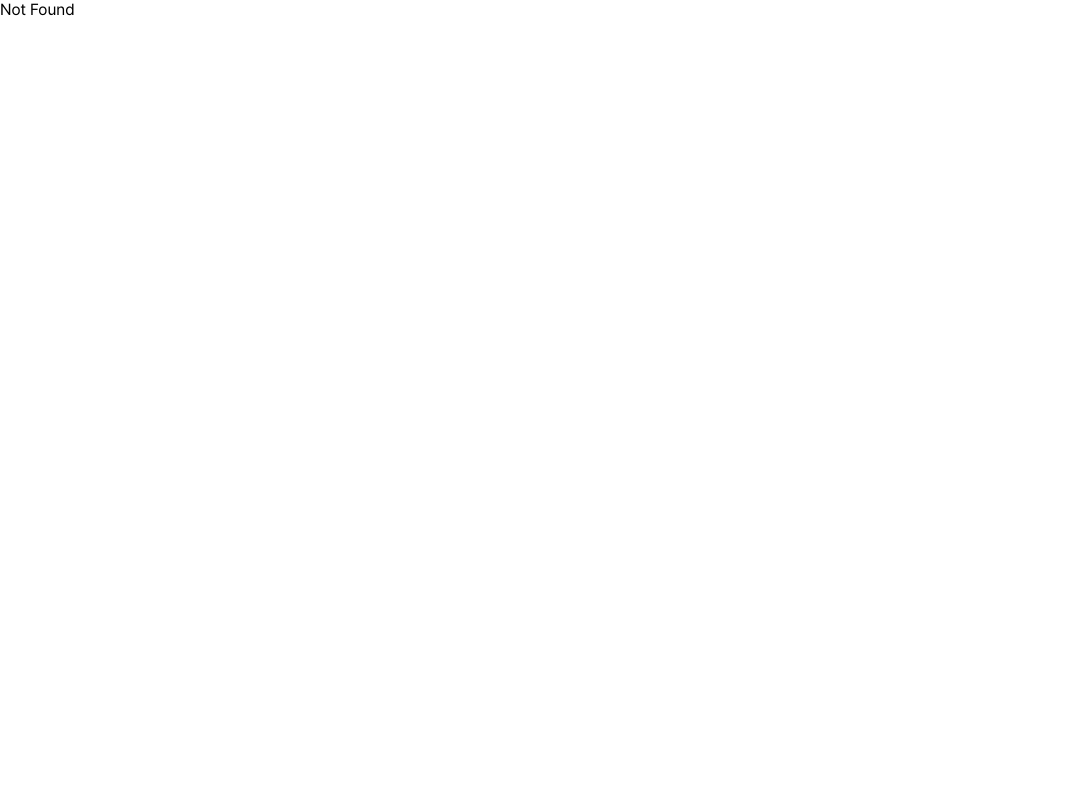
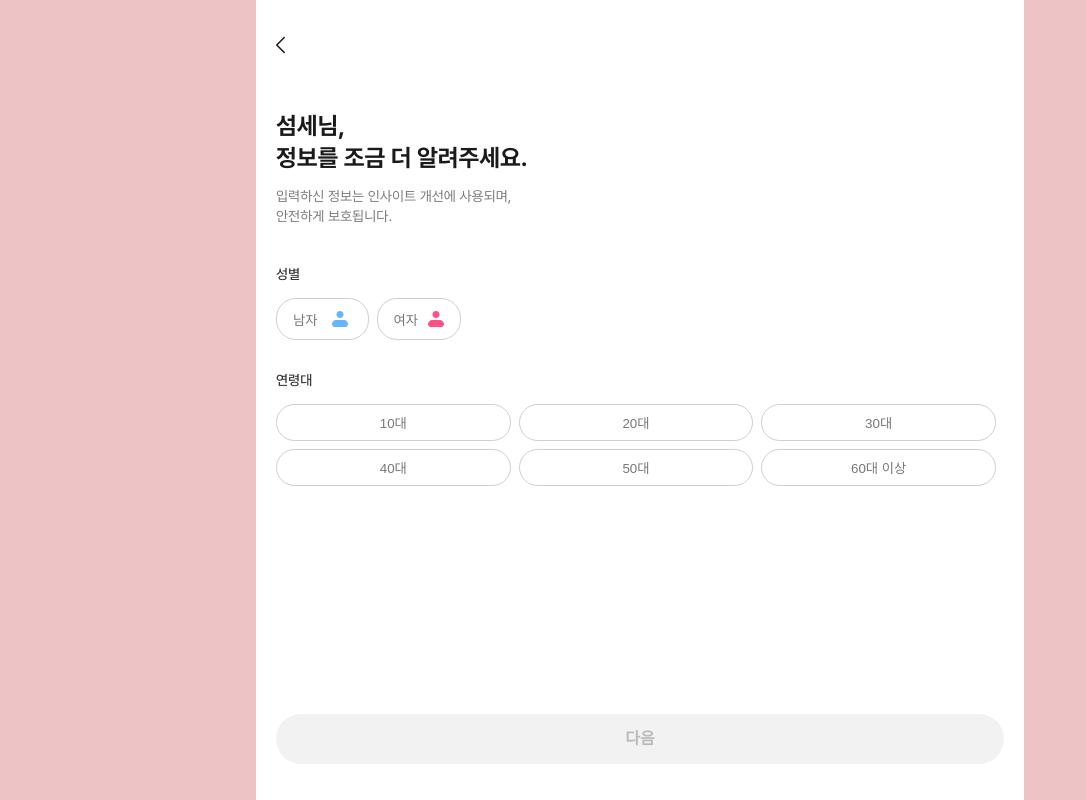
Before and after one commit to Team-SEOMSE/seomse-web, a React (Vite) app: page /user-details in a window 1280 px wide. Before the commit this address had no page. Shown: the whole page, without its empty margins (0-1086 px from the left). Built offline with nearby package versions, Linux system fonts and the light colour scheme.

Commit message:
feat: 필터 & 섬세한 예약 항목에 쓰일 공용 컴포넌트 개발 완료 (#17)
* feat: 필터 & 섬세한 예약 항목에 쓰일 공용 컴포넌트 개발 완료

* feat: 유저 추가 정보 받을 페이지 완성

* fix: 회원가입 버튼 -> 페이지 연결

```diff
--- a/src/App.tsx
+++ b/src/App.tsx
@@ -7,6 +7,7 @@ import Signup from "./pages/signup/Signup";
 import KakaoLogin from "./pages/socialLogin/KakaoLogin";
 import Splash from "./pages/splash/Splash";
 import Trend from "./pages/trend/Trend";
+import UserDetails from "./pages/userDetails/UserDetails";
 // import MyPage from "./pages/myPage/MyPage";
 // import Reservation from "./pages/reservation/Reservation";
 // import Heart from "./pages/savedStyles/SavedStyles";
@@ -21,6 +22,7 @@ const router = createBrowserRouter([
             { path: "splash", element: <Splash /> },
             { path: "kakao-login", element: <KakaoLogin /> },
             { path: "email-login", element: <EmailLogin /> },
+            { path: "user-details", element: <UserDetails /> },
             { path: "signup", element: <Signup /> },
             { path: "home", element: <Home /> },
             { path: "trend", element: <Trend /> },
--- /dev/null
+++ b/src/components/common/selectGroup/SelectGroup.module.css
@@ -0,0 +1,48 @@
+.group {
+    margin-bottom: 32px;
+}
+
+.label {
+    margin-bottom: 16px;
+    font-size: 14px;
+    font-weight: 500;
+    color: #353535;
+}
+
+.options {
+    display: flex;
+    flex-wrap: wrap;
+    gap: 8px;
+}
+
+.option {
+    padding: 8px 16px;
+    border: 1px solid #cfcfcf;
+    color: #787878;
+    border-radius: 20px;
+    background: #fff;
+    cursor: pointer;
+    font-weight: 500;
+    display: flex;
+    align-items: center;
+    justify-content: center;
+    gap: 4px;
+    flex: 0 0 auto;
+}
+
+.threeOrMore .option {
+    flex: 1 1 calc(33.333% - 8px);
+    max-width: calc(33.333% - 8px);
+}
+
+.selected {
+    border: 1px solid #ff3871;
+    color: #ff3871;
+    background: #fff2f5;
+}
+
+.option_icon {
+    margin-left: 6px;
+    display: flex;
+    align-items: center;
+}
--- /dev/null
+++ b/src/components/common/selectGroup/SelectGroup.tsx
@@ -0,0 +1,68 @@
+import { ReactNode, useState } from "react";
+import styles from "./SelectGroup.module.css";
+
+interface SelectGroupProps {
+    label: string;
+    options: string[];
+    optionIcons?: ReactNode[];
+    multiple?: boolean;
+    onChange?: (selected: string[] | string) => void;
+}
+
+const SelectGroup = ({
+    label,
+    options,
+    optionIcons = [],
+    multiple = false,
+    onChange,
+}: SelectGroupProps) => {
+    const [selected, setSelected] = useState<string[]>([]);
+
+    const handleClick = (option: string) => {
+        let newSelected: string[];
+
+        if (multiple) {
+            newSelected = selected.includes(option)
+                ? selected.filter((v) => v !== option)
+                : [...selected, option];
+        } else {
+            newSelected = [option];
+        }
+
+        setSelected(newSelected);
+        if (onChange) {
+            onChange(multiple ? newSelected : newSelected[0]);
+        }
+    };
+
+    return (
+        <div className={styles.group}>
+            <p className={styles.label}>{label}</p>
+            <div
+                className={`${styles.options} ${
+                    options.length >= 3 ? styles.threeOrMore : ""
+                }`}
+            >
+                {options.map((option, idx) => (
+                    <button
+                        key={option}
+                        type="button"
+                        className={`${styles.option} ${
+                            selected.includes(option) ? styles.selected : ""
+                        }`}
+                        onClick={() => handleClick(option)}
+                    >
+                        <span>{option}</span>
+                        {optionIcons[idx] && (
+                            <span className={styles.option_icon}>
+                                {optionIcons[idx]}
+                            </span>
+                        )}
+                    </button>
+                ))}
+            </div>
+        </div>
+    );
+};
+
+export default SelectGroup;
--- a/src/components/login/KakaoLoginSection.tsx
+++ b/src/components/login/KakaoLoginSection.tsx
@@ -11,8 +11,14 @@ const STYLE: ButtonStyles = {
 };
 
 const KakaoLoginSection = () => {
-    const buttonElements: ButtonElements = { content: "카카오로 로그인" };
     const navigate = useNavigate();
+    const buttonElements: ButtonElements = {
+        content: "카카오로 로그인",
+        handleClick: () => {
+            // 카카오 로그인 개발 전 임시로 페이지 이동
+            navigate("/user-details");
+        },
+    };
 
     return (
         <div className={styles.login_section}>
--- a/src/components/signup/SignupSection.tsx
+++ b/src/components/signup/SignupSection.tsx
@@ -1,4 +1,5 @@
 import { useState } from "react";
+import { useNavigate } from "react-router-dom";
 import BackHeader from "../../layout/backHeader/BackHeader";
 import type { ButtonStyles } from "../../types/common/button";
 import Button from "../common/button/Button";
@@ -22,8 +23,14 @@ const SignupSection = () => {
     const [emailError, setEmailError] = useState<string | null>(null);
     const [pwError] = useState<string | null>(null);
     const [confirmError, setConfirmError] = useState<string | null>(null);
+    const navigate = useNavigate();
 
-    const buttonElements = { content: "회원가입" };
+    const buttonElements = {
+        content: "회원가입",
+        handleClick: () => {
+            navigate("/user-details");
+        },
+    };
 
     const handleIdChange = (v: string) => {
         setId(v);
--- /dev/null
+++ b/src/components/userDetails/UserDetailsSection.module.css
@@ -0,0 +1,34 @@
+.section {
+    display: flex;
+    flex-direction: column;
+    height: 100dvh;
+    padding: 20px;
+    box-sizing: border-box;
+}
+
+.intro {
+    display: flex;
+    flex-direction: column;
+    justify-content: center;
+    margin-top: 40px;
+}
+
+.title {
+    font-size: 24px;
+    color: #1a1a1a;
+    font-weight: 700;
+    line-height: 32px;
+    margin-bottom: 12px;
+}
+
+.desc {
+    font-size: 14px;
+    color: #787878;
+    line-height: 20px;
+    margin-bottom: 40px;
+}
+
+.button_wrapper {
+    margin-top: auto;
+    padding-bottom: calc(16px + env(safe-area-inset-bottom));
+}
--- /dev/null
+++ b/src/components/userDetails/UserDetailsSection.tsx
@@ -0,0 +1,65 @@
+import { useState } from "react";
+import { ReactComponent as FemaleIcon } from "../../assets/svg/female.svg";
+import { ReactComponent as MaleIcon } from "../../assets/svg/male.svg";
+import SelectGroup from "../../components/common/selectGroup/SelectGroup";
+import BackHeader from "../../layout/backHeader/BackHeader";
+import type { ButtonStyles } from "../../types/common/button";
+import Button from "../common/button/Button";
+import styles from "./UserDetailsSection.module.css";
+
+const ACTIVE_STYLE: ButtonStyles = {
+    color: "#ffffff",
+    fontWeight: 600,
+};
+
+const DISABLED_STYLE: ButtonStyles = {
+    color: "#787878",
+    backgroundColor: "#e6e6e6",
+    fontWeight: 600,
+};
+
+const UserDetailsSection = () => {
+    const [gender, setGender] = useState<string>("");
+    const [age, setAge] = useState<string>("");
+    const buttonElements = { content: "다음" };
+    const isActive = gender !== "" && age !== "";
+
+    return (
+        <div className={styles.section}>
+            <BackHeader />
+            <div className={styles.intro}>
+                <p className={styles.title}>
+                    섬세님,
+                    <br />
+                    정보를 조금 더 알려주세요.
+                </p>
+                <p className={styles.desc}>
+                    입력하신 정보는 인사이트 개선에 사용되며, <br /> 안전하게
+                    보호됩니다.
+                </p>
+            </div>
+            <SelectGroup
+                label="성별"
+                options={["남자", "여자"]}
+                optionIcons={[<MaleIcon />, <FemaleIcon />]}
+                multiple={false}
+                onChange={(value) => setGender(value as string)}
+            />
+            <SelectGroup
+                label="연령대"
+                options={["10대", "20대", "30대", "40대", "50대", "60대 이상"]}
+                multiple={false}
+                onChange={(value) => setAge(value as string)}
+            />
+            <div className={styles.button_wrapper}>
+                <Button
+                    elements={buttonElements}
+                    style={isActive ? ACTIVE_STYLE : DISABLED_STYLE}
+                    disabled={!isActive}
+                />
+            </div>
+        </div>
+    );
+};
+
+export default UserDetailsSection;
--- a/src/layout/backHeader/BackHeader.module.css
+++ b/src/layout/backHeader/BackHeader.module.css
@@ -1,17 +1,18 @@
 .header {
     display: flex;
-    justify-content: center;
     align-items: center;
-    position: relative;
+    justify-content: space-between;
+    box-sizing: border-box;
+    height: 50px;
 }
 
 .prev_icon {
-    position: absolute;
-    left: 0;
     cursor: pointer;
 }
 
 .title {
     font-size: 16px;
-    margin: 0;
+    margin: 0 auto;
+    text-align: center;
+    flex: 1;
 }
--- /dev/null
+++ b/src/pages/userDetails/UserDetails.module.css
@@ -0,0 +1,4 @@
+.screen {
+    background: white;
+    height: 100dvh;
+}
--- /dev/null
+++ b/src/pages/userDetails/UserDetails.tsx
@@ -0,0 +1,12 @@
+import UserDetailsSection from "../../components/userDetails/UserDetailsSection";
+import styles from "./UserDetails.module.css";
+
+const UserDetails = () => {
+    return (
+        <div className={styles.screen}>
+            <UserDetailsSection />
+        </div>
+    );
+};
+
+export default UserDetails;
```
Also changed, not shown: src/assets/svg/female.svg (added), src/assets/svg/male.svg (added).
